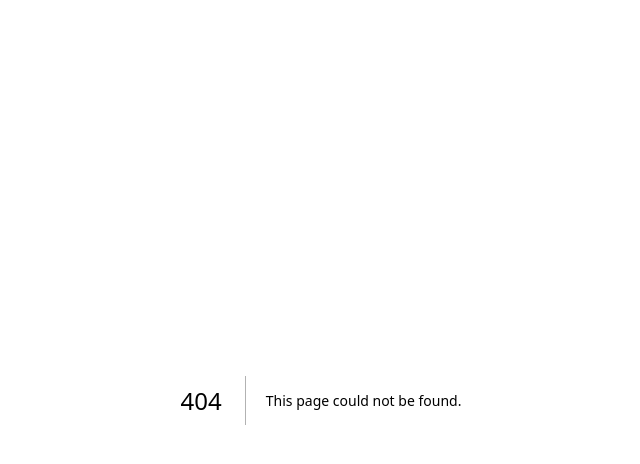
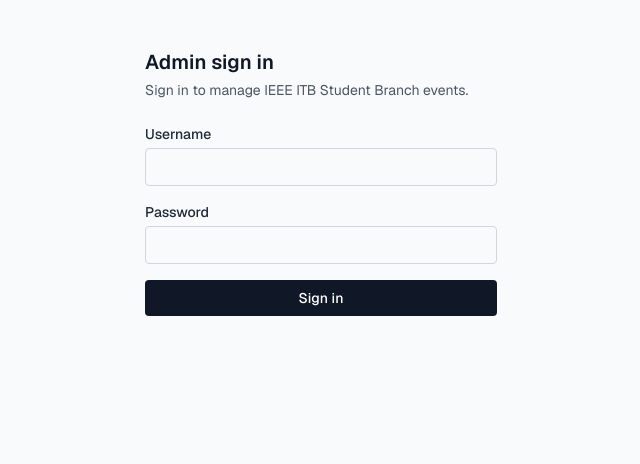
Before and after one commit to pepayaz/ieee-itb-event-management, a Next.js app: page /admin/login in a window 1280 px wide. Before the commit this address had no page. Shown: the top 464 px of the page, without its empty margins (319-959 px from the left). Built offline with nearby package versions, Linux system fonts and the light colour scheme.

Commit message:
feat: add admin login page

```diff
--- /dev/null
+++ b/src/app/admin/login/page.tsx
@@ -0,0 +1,90 @@
+"use client";
+
+import { useRouter } from "next/navigation";
+import { useState } from "react";
+
+export default function AdminLoginPage() {
+  const router = useRouter();
+  const [username, setUsername] = useState("");
+  const [password, setPassword] = useState("");
+  const [error, setError] = useState<string | null>(null);
+  const [isPending, setIsPending] = useState(false);
+
+  async function handleSubmit(event: React.FormEvent<HTMLFormElement>) {
+    event.preventDefault();
+    setError(null);
+    setIsPending(true);
+
+    try {
+      const response = await fetch("/api/auth/login", {
+        method: "POST",
+        headers: { "Content-Type": "application/json" },
+        body: JSON.stringify({ username, password }),
+      });
+
+      if (!response.ok) {
+        const body = await response.json().catch(() => null);
+
+        setError(body?.error?.message ?? "Could not sign in. Please try again.");
+        return;
+      }
+
+      router.push("/admin/dashboard");
+      // Dashboard adalah Server Component; tanpa refresh, router dapat
+      // menyajikan versi yang dirender sebelum cookie sesi ada.
+      router.refresh();
+    } catch {
+      setError("Could not reach the server. Check your connection.");
+    } finally {
+      setIsPending(false);
+    }
+  }
+
+  return (
+    <main className="mx-auto w-full max-w-sm px-4 py-12">
+      <h1 className="text-xl font-semibold text-gray-900">Admin sign in</h1>
+      <p className="mt-1 text-sm text-gray-600">
+        Sign in to manage IEEE ITB Student Branch events.
+      </p>
+
+      <form onSubmit={handleSubmit} className="mt-6 flex flex-col gap-4">
+        <label className="flex flex-col gap-1">
+          <span className="text-sm font-medium text-gray-800">Username</span>
+          <input
+            name="username"
+            value={username}
+            onChange={(event) => setUsername(event.target.value)}
+            autoComplete="username"
+            className="rounded border border-gray-300 px-3 py-2 text-sm"
+          />
+        </label>
+
+        <label className="flex flex-col gap-1">
+          <span className="text-sm font-medium text-gray-800">Password</span>
+          <input
+            name="password"
+            type="password"
+            value={password}
+            onChange={(event) => setPassword(event.target.value)}
+            autoComplete="current-password"
+            className="rounded border border-gray-300 px-3 py-2 text-sm"
+          />
+        </label>
+
+        {error ? (
+          <p role="alert" className="text-sm text-red-700">
+            {error}
+          </p>
+        ) : null}
+
+        <button
+          type="submit"
+          disabled={isPending}
+          className="rounded bg-gray-900 px-3 py-2 text-sm font-medium text-white hover:bg-gray-800 disabled:opacity-60"
+        >
+          {isPending ? "Signing in..." : "Sign in"}
+        </button>
+      </form>
+    </main>
+  );
+}
```
